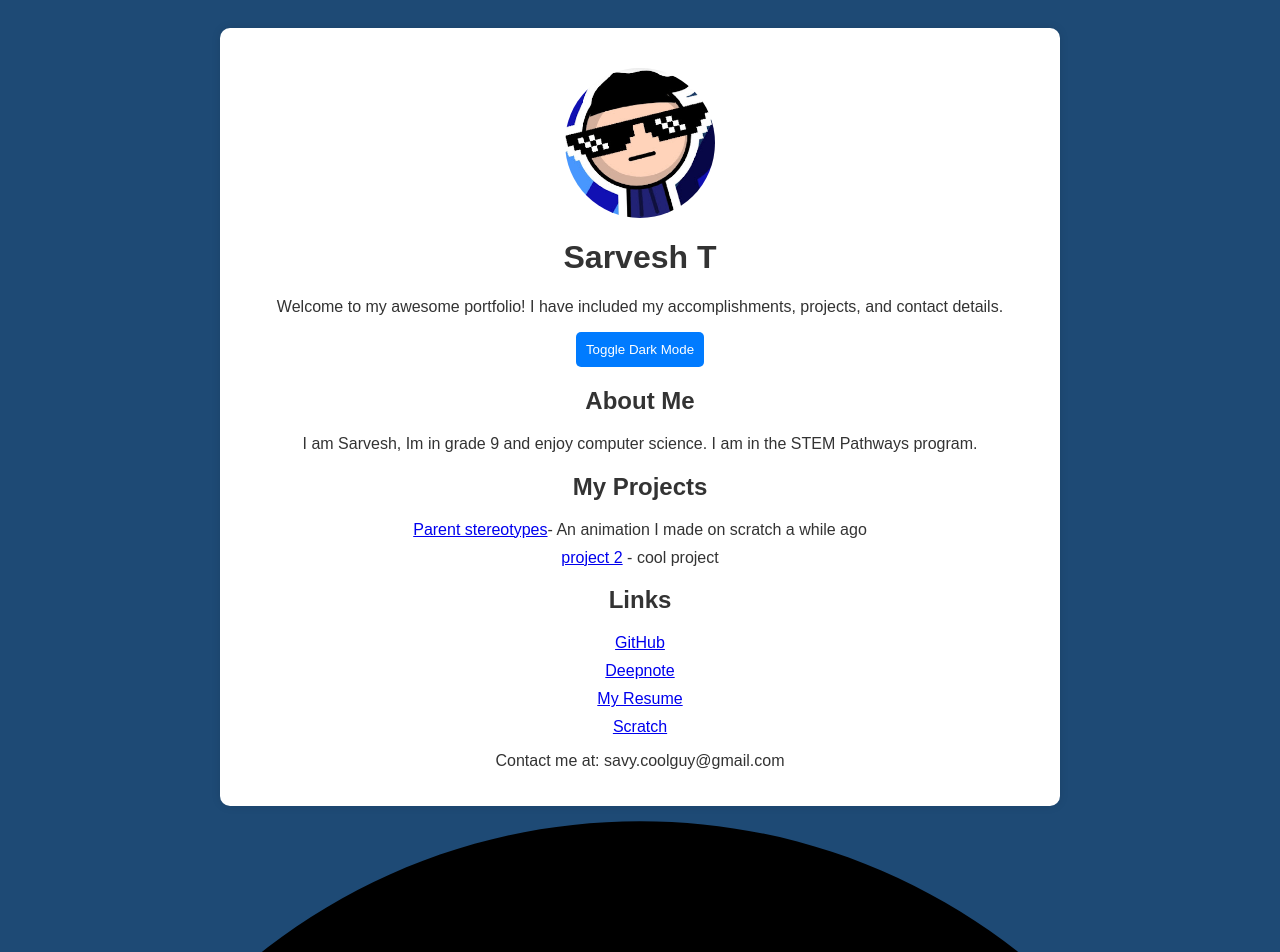
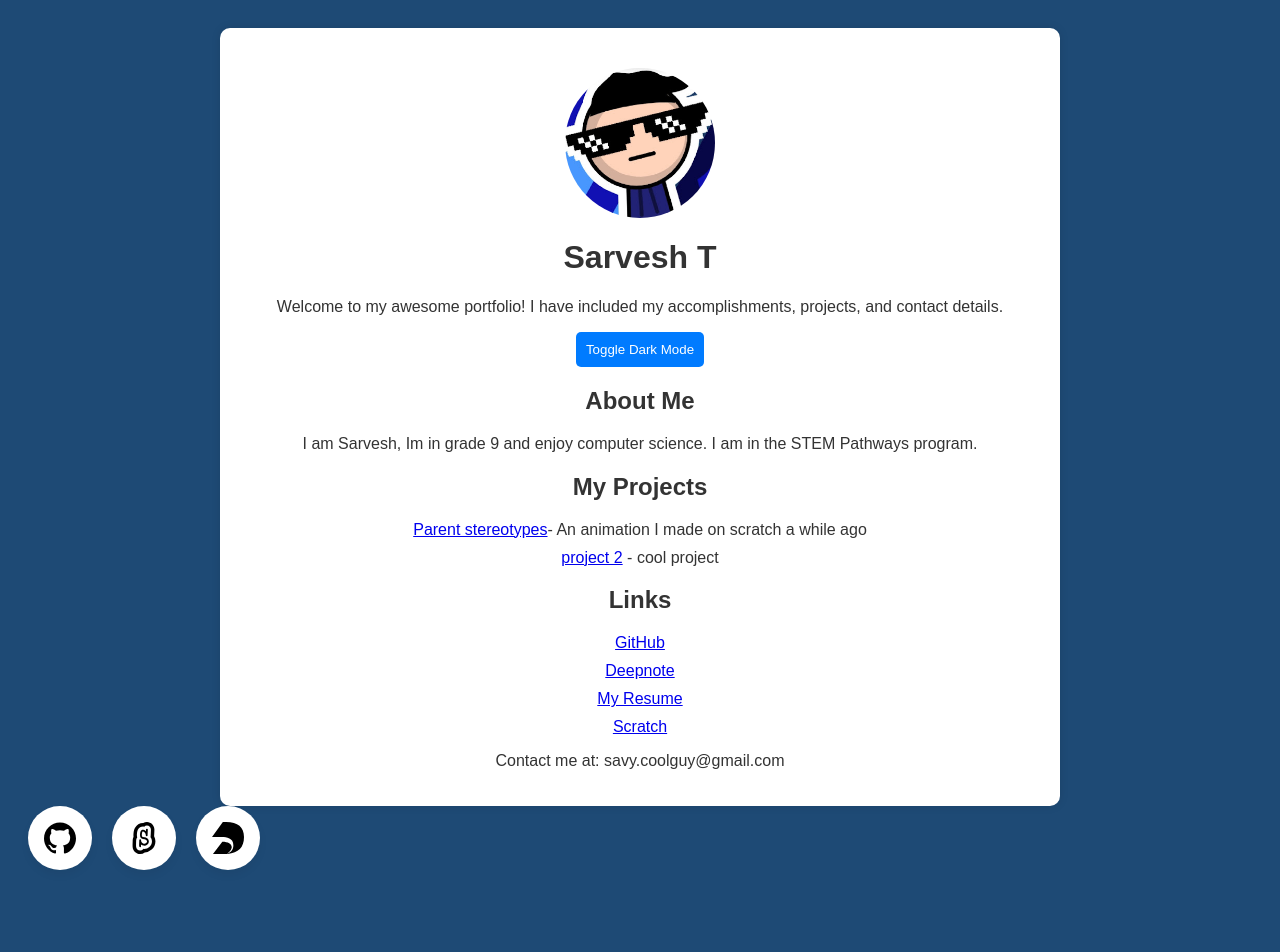
Before and after one commit to sarvesh-t2010/portfolio-website, a plain HTML site: page index.html in a window 1280 px wide. Shown: the top 952 px of the page. After the commit the page ends 898 px from the top, so only its background shows below. Drawn offline with Linux system fonts and the light colour scheme.

Commit message:
Update styles.css

```diff
--- a/styles.css
+++ b/styles.css
@@ -55,3 +55,59 @@ li {
     background: #444;
     box-shadow: 0 0 10px rgba(255,255,255,0.1);
 }
+.socials-container{
+  display: flex;
+  gap: 20px;
+}
+.socials-container a{
+  background-color: white;
+  padding: 1em;
+  border-radius: 50%;
+  height: 64px;
+  width: 64px;
+  box-sizing: border-box;
+  flex-shrink: 0;
+  display: grid;
+  place-items: center;
+  box-shadow: 0 5px 10px rgba(0, 0, 0, 0.05);
+}
+.socials-container a svg{
+  height: 32px;
+}
+.socials-container a::before{
+  content: attr(data-social);
+  position: absolute;
+  background-color: var(--accent-color);
+  color: white;
+  text-decoration: none;
+  padding: 0.5em 1em;
+  border-radius: 100px;
+  box-shadow: 0 5px 10px rgba(0, 0, 0, 0.05);
+  transform: translateY(-30px) rotate(25deg);
+  opacity: 0;
+  transition: 200ms cubic-bezier(.42,0,.44,1.68);
+}
+.socials-container a:hover{
+  background-color: var(--accent-color);
+  fill: white;
+}
+.socials-container a::after{
+  content: '';
+  position: absolute;
+  height: 0;
+  width: 0;
+  border-left: 8px solid transparent;
+  border-right: 8px solid transparent;
+  border-top: 10px solid var(--accent-color);
+  transform: translateY(0) rotate(25deg);
+  opacity: 0;
+  transition: 200ms cubic-bezier(.42,0,.44,1.68);
+}
+.socials-container a:hover::before{
+  transform: translateY(-65px) rotate(0);
+  opacity: 1;
+}
+.socials-container a:hover::after{
+  transform: translateY(-42px) rotate(0);
+  opacity: 1;
+}
```
